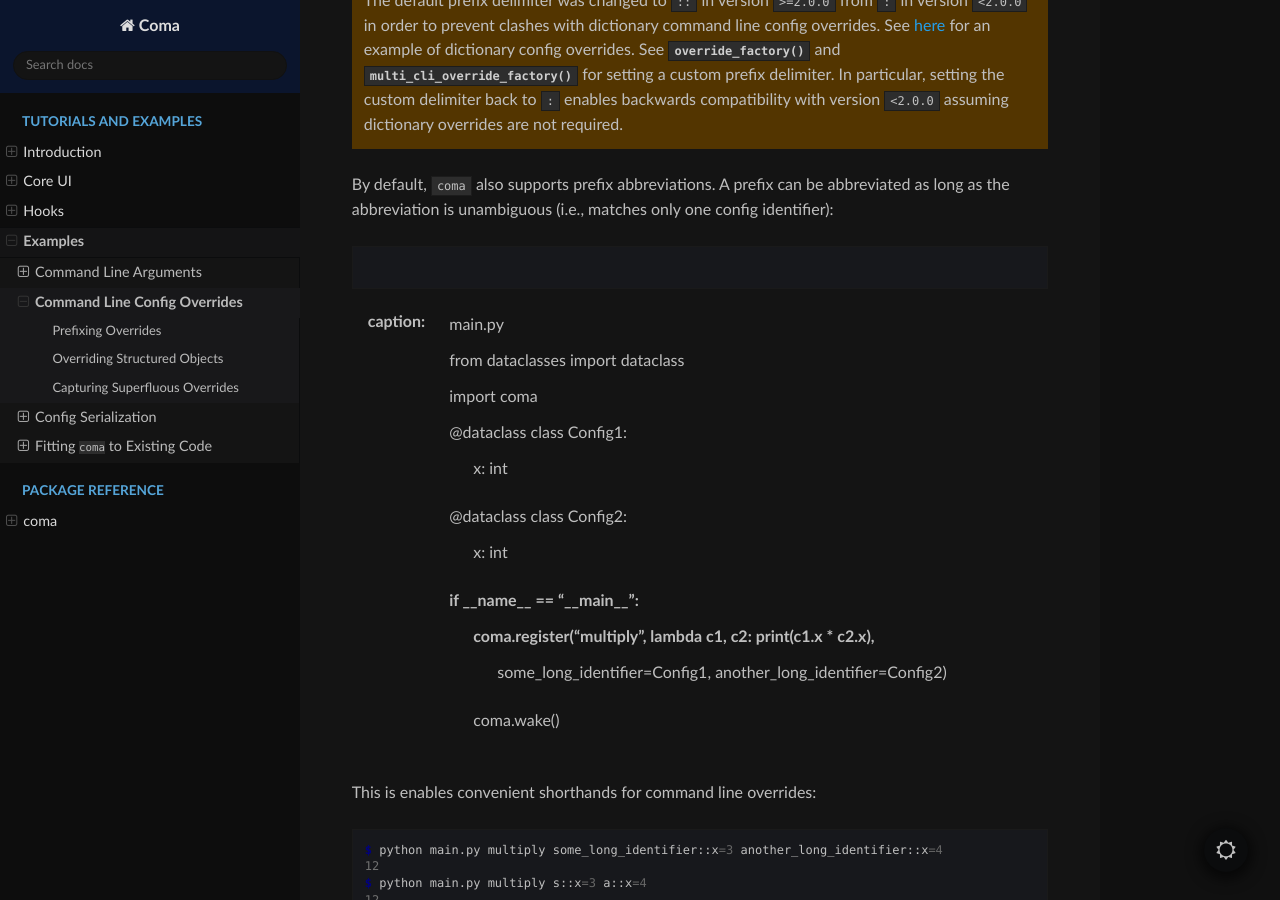
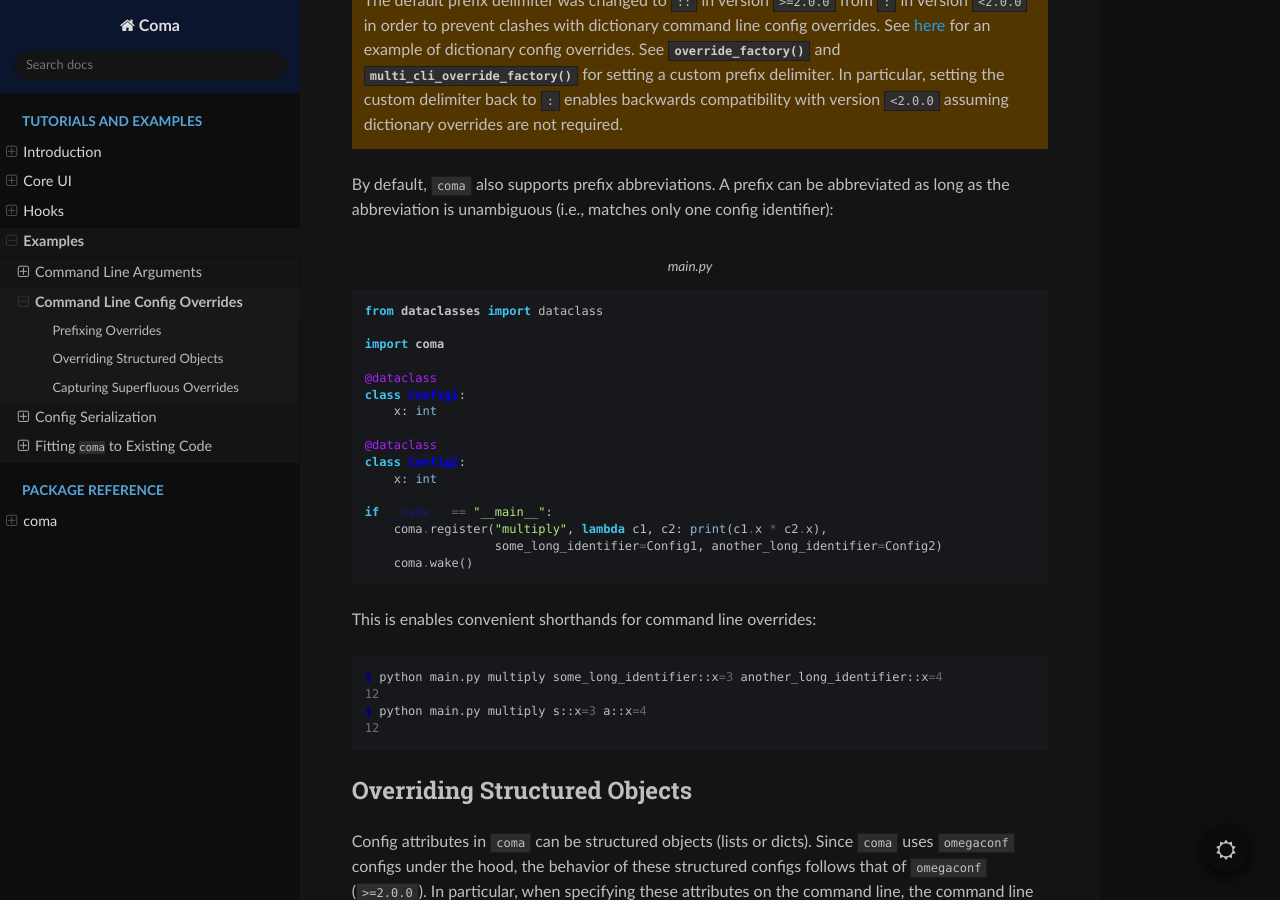
Before and after one commit to francois-rd/coma, a Sphinx documentation site: the page built from docs/source/tutorials/examples/cli.rst, in a window 1280 px wide and 900 px high, scrolled down 1078 px. Built offline with Sphinx 7.4.7 and the Read the Docs theme 3.1.0, drawn with Linux system fonts in a browser that asks for light colours; some of the changed lines change nothing that is shown.

Commit message:
Fix bad auto-indent when codeblock contains both line emphasis and a caption.

```diff
--- a/docs/source/tutorials/examples/cli.rst
+++ b/docs/source/tutorials/examples/cli.rst
@@ -65,8 +65,7 @@ By default, ``coma`` also supports prefix abbreviations. A prefix can be abbrevi
 as long as the abbreviation is unambiguous (i.e., matches only one config identifier):
 
 .. code-block:: python
-    :emphasize-lines: 15
-:caption: main.py
+    :caption: main.py
 
     from dataclasses import dataclass
 
@@ -97,7 +96,7 @@ This is enables convenient shorthands for command line overrides:
 .. _objectoverride:
 
 Overriding Structured Objects
--------------------
+-----------------------------
 
 Config attributes in ``coma`` can be structured objects (lists or dicts). Since ``coma``
 uses ``omegaconf`` configs under the hood, the behavior of these structured configs
```
